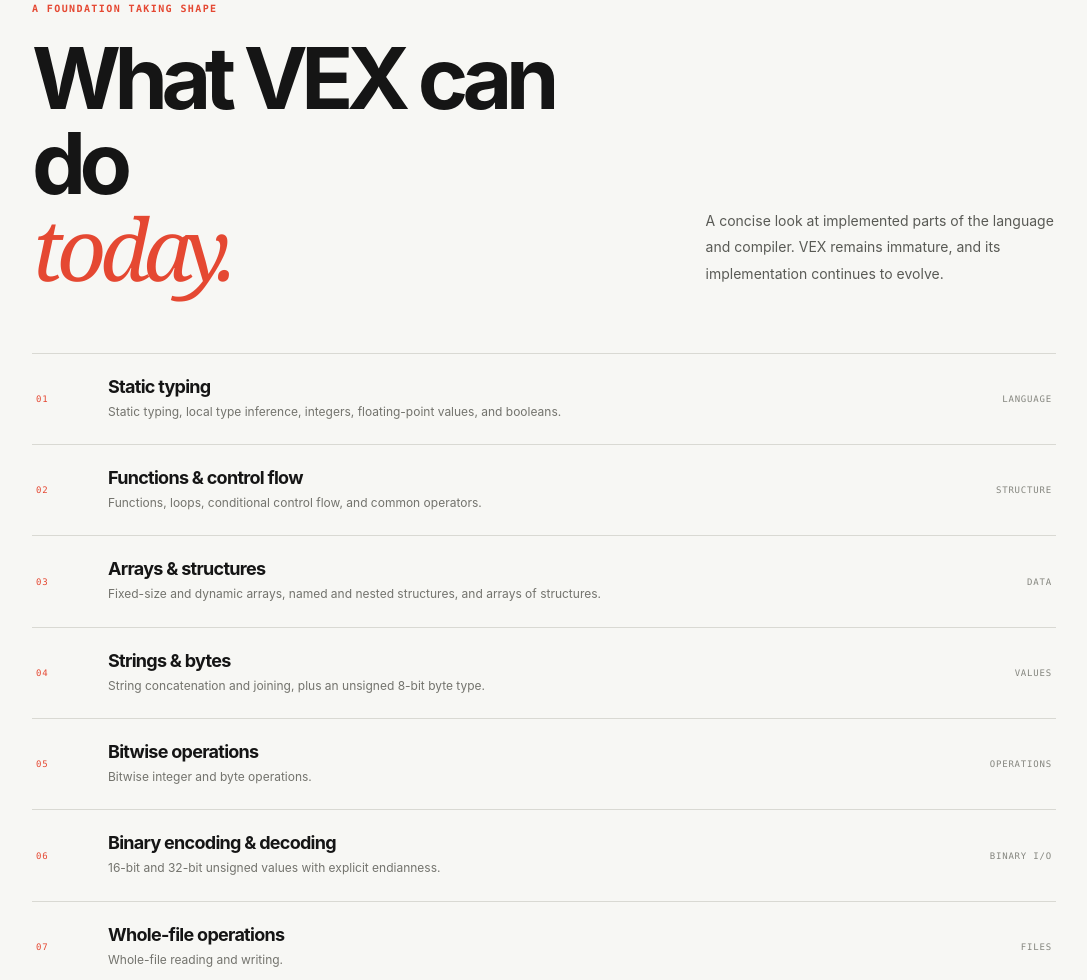
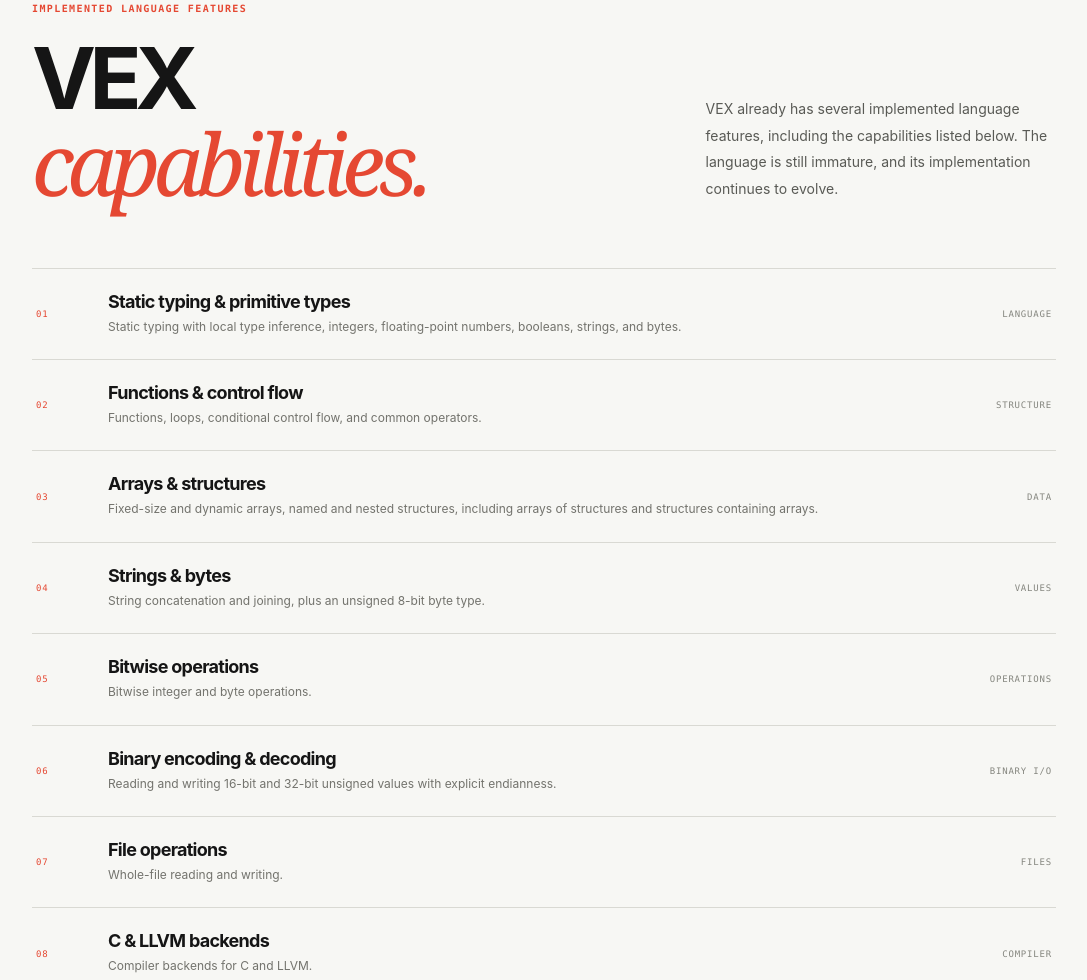
Before and after one commit to Atiqxyz/vexweb, a plain HTML site: page index.html in a window 1280 px wide. Shown: the part 2477-3457 px from the top of the page, without its empty margins (96-1183 px from the left). Drawn offline with Linux system fonts and the light colour scheme.

Commit message:
Present the supplied implemented features explicitly as VEX capabilities

```diff
--- a/index.html
+++ b/index.html
@@ -73,19 +73,19 @@
       <div class="section-top mono"><span>03</span><span>CURRENT CAPABILITIES</span></div>
       <div class="section-heading">
         <div>
-          <p class="eyebrow mono">A FOUNDATION TAKING SHAPE</p>
-          <h2>What VEX can do<br><em>today.</em></h2>
+          <p class="eyebrow mono">IMPLEMENTED LANGUAGE FEATURES</p>
+          <h2>VEX<br><em>capabilities.</em></h2>
         </div>
-        <p class="section-intro">A concise look at implemented parts of the language and compiler. VEX remains immature, and its implementation continues to evolve.</p>
+        <p class="section-intro">VEX already has several implemented language features, including the capabilities listed below. The language is still immature, and its implementation continues to evolve.</p>
       </div>
       <div class="feature-list">
-        <article class="feature-row"><span class="feature-number mono">01</span><div class="feature-text"><h3>Static typing</h3><p>Static typing, local type inference, integers, floating-point values, and booleans.</p></div><span class="feature-type mono">LANGUAGE</span></article>
+        <article class="feature-row"><span class="feature-number mono">01</span><div class="feature-text"><h3>Static typing & primitive types</h3><p>Static typing with local type inference, integers, floating-point numbers, booleans, strings, and bytes.</p></div><span class="feature-type mono">LANGUAGE</span></article>
         <article class="feature-row"><span class="feature-number mono">02</span><div class="feature-text"><h3>Functions & control flow</h3><p>Functions, loops, conditional control flow, and common operators.</p></div><span class="feature-type mono">STRUCTURE</span></article>
-        <article class="feature-row"><span class="feature-number mono">03</span><div class="feature-text"><h3>Arrays & structures</h3><p>Fixed-size and dynamic arrays, named and nested structures, and arrays of structures.</p></div><span class="feature-type mono">DATA</span></article>
+        <article class="feature-row"><span class="feature-number mono">03</span><div class="feature-text"><h3>Arrays & structures</h3><p>Fixed-size and dynamic arrays, named and nested structures, including arrays of structures and structures containing arrays.</p></div><span class="feature-type mono">DATA</span></article>
         <article class="feature-row"><span class="feature-number mono">04</span><div class="feature-text"><h3>Strings & bytes</h3><p>String concatenation and joining, plus an unsigned 8-bit byte type.</p></div><span class="feature-type mono">VALUES</span></article>
         <article class="feature-row"><span class="feature-number mono">05</span><div class="feature-text"><h3>Bitwise operations</h3><p>Bitwise integer and byte operations.</p></div><span class="feature-type mono">OPERATIONS</span></article>
-        <article class="feature-row"><span class="feature-number mono">06</span><div class="feature-text"><h3>Binary encoding & decoding</h3><p>16-bit and 32-bit unsigned values with explicit endianness.</p></div><span class="feature-type mono">BINARY I/O</span></article>
-        <article class="feature-row"><span class="feature-number mono">07</span><div class="feature-text"><h3>Whole-file operations</h3><p>Whole-file reading and writing.</p></div><span class="feature-type mono">FILES</span></article>
+        <article class="feature-row"><span class="feature-number mono">06</span><div class="feature-text"><h3>Binary encoding & decoding</h3><p>Reading and writing 16-bit and 32-bit unsigned values with explicit endianness.</p></div><span class="feature-type mono">BINARY I/O</span></article>
+        <article class="feature-row"><span class="feature-number mono">07</span><div class="feature-text"><h3>File operations</h3><p>Whole-file reading and writing.</p></div><span class="feature-type mono">FILES</span></article>
         <article class="feature-row"><span class="feature-number mono">08</span><div class="feature-text"><h3>C & LLVM backends</h3><p>Compiler backends for C and LLVM.</p></div><span class="feature-type mono">COMPILER</span></article>
       </div>
     </section>
```
